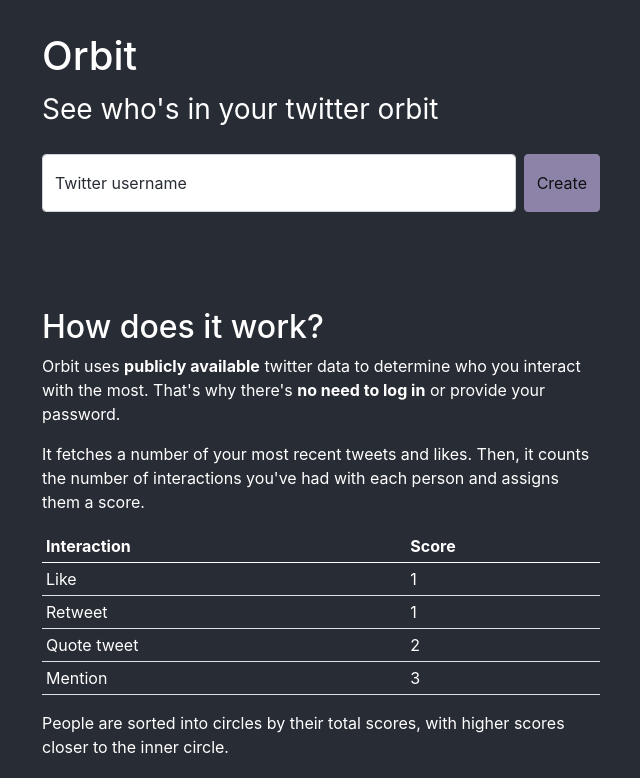
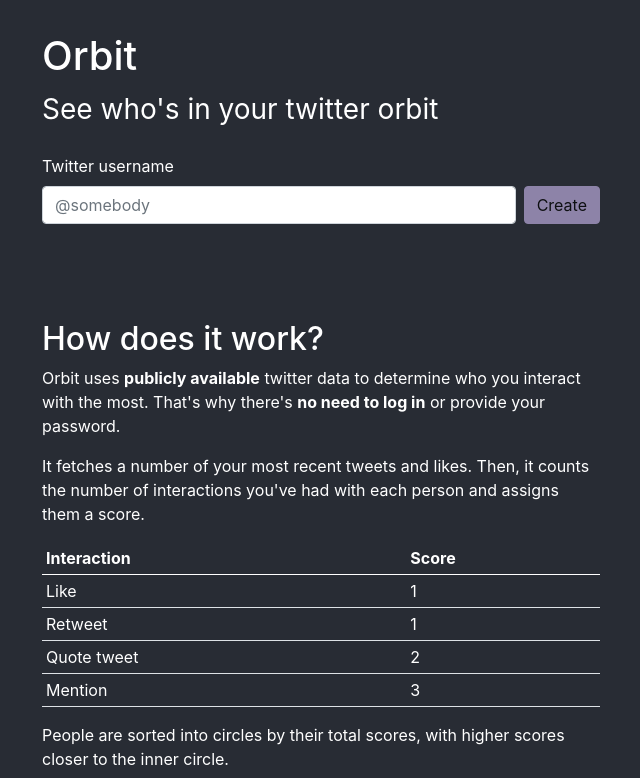
Before and after one commit to olivvybee/orbit, a React (Create React App) app: page / in a window 1280 px wide. Shown: the top 778 px of the page, without its empty margins (319-959 px from the left). Built offline with nearby package versions, Linux system fonts and the light colour scheme.

Commit message:
Fix label colours in configurator

```diff
--- a/src/custom.scss
+++ b/src/custom.scss
@@ -3,7 +3,6 @@
 $body-bg: #282c34;
 $body-color: #ffffff;
 
-$form-label-color: #282c34;
 $input-color: #282c34;
 $form-range-track-bg: #495057;
 
--- a/src/homepage/Homepage.tsx
+++ b/src/homepage/Homepage.tsx
@@ -17,8 +17,11 @@
         <h1>Orbit</h1>
         <span className='fs-3'>See who's in your twitter orbit</span>
 
-        <div className='mt-4 mb-5 d-flex align-items-stretch w-100'>
-          <div className='form-floating flex-fill'>
+        <div className='mt-4 mb-5 d-flex align-items-end w-100'>
+          <div className='flex-fill'>
+            <label className='form-label' htmlFor='twitter-username'>
+              Twitter username
+            </label>
             <input
               className='form-control'
               id='twitter-username'
@@ -26,9 +29,6 @@
               value={username}
               onChange={(e) => setUsername(e.target.value)}
             />
-            <label className='form-label' htmlFor='twitter-username'>
-              Twitter username
-            </label>
           </div>
           <button
             className='btn btn-primary ms-2'
```
